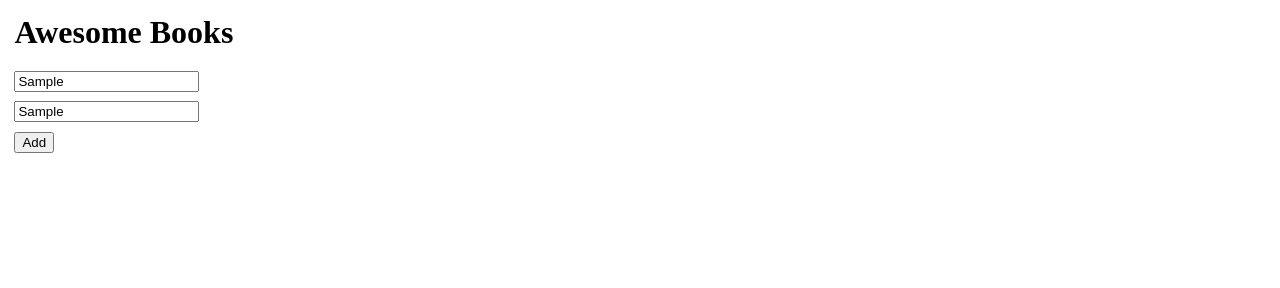
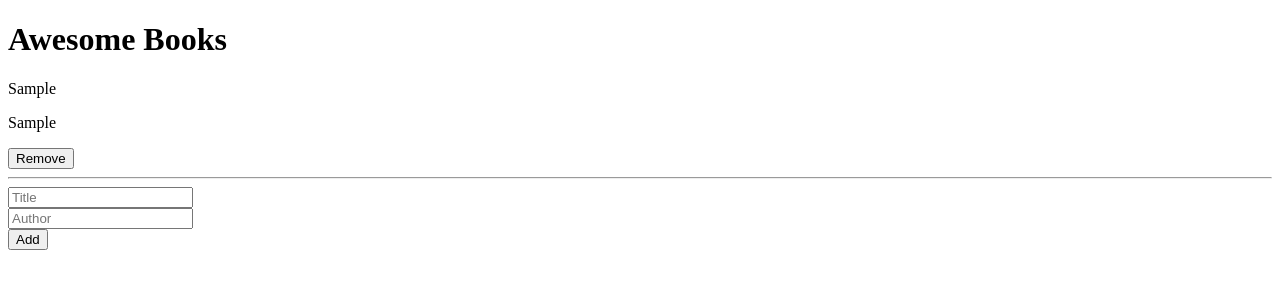
Before and after one commit to luftedar/awesome-books, a plain HTML site: page index.html in a window 1280 px wide. Both pictures are taken after typing "Sample", "Sample" into the empty fields and a click on the button "Add". Drawn offline with Linux system fonts and the light colour scheme.

Commit message:
Update code

```diff
--- a/index.html
+++ b/index.html
@@ -4,16 +4,20 @@
     <meta charset="UTF-8">
     <meta http-equiv="X-UA-Compatible" content="IE=edge">
     <meta name="viewport" content="width=device-width, initial-scale=1.0">
-  <link rel="stylesheet" href="style.css">
     <title>Awesome Books</title>
 </head>
-<body class="d-flex f-column align-start">
+<body>
+
     <h1>Awesome Books</h1>
-  <div id="show">
+
+    <div class="books"></div>
+
+    <div>
+        <input name="title" id="title-input" placeholder="Title"> <br>
+        <input name="author" id="author-input" placeholder="Author"> <br>
+        <button type="button" id="add-btn">Add</button>
     </div>
-  <input type="text" placeholder="Title" name="title" id="inp-title">
-  <input type="text" placeholder="Author" name="author" id="inp-author">
-  <button id="btn-add">Add</button>
+
     <script src="script.js"></script>
 </body>
 </html>
--- a/script.js
+++ b/script.js
@@ -1,48 +1,83 @@
-let booksArr = [];
+class Library {
+  books;
 
-function addAwesomeBooksToLocalStorage() {
-  const booksArrString = JSON.stringify(booksArr);
-  localStorage.setItem('awesomeBooks', booksArrString);
+  constructor(books) {
+    this.books = books;
+  }
+
+  removeBook(removedBook) {
+    this.books = this.books.filter((book) => book !== removedBook);
+  }
+
+  addBook(newBookTitle, newBookAuthor) {
+    const book = {
+      title: newBookTitle,
+      author: newBookAuthor,
+    };
+    this.books.push(book);
+  }
 }
 
-function getAwesomeBooksFromLocalStorage() {
+const library = new Library([]);
+
+const addAwesomeBooksToLocalStorage = () => {
+  const booksArrString = JSON.stringify(library.books);
+  localStorage.setItem('awesomeBooks', booksArrString);
+};
+
+const showBooks = () => {
+  const booksDiv = document.querySelector('.books');
+  booksDiv.innerHTML = '';
+  for (let i = 0; i < library.books.length; i += 1) {
+    const bookDiv = document.createElement('div');
+    bookDiv.classList.add('book');
+    booksDiv.appendChild(bookDiv);
+
+    const titleParagraph = document.createElement('p');
+    titleParagraph.classList.add('title');
+    titleParagraph.textContent = library.books[i].title;
+    bookDiv.appendChild(titleParagraph);
+
+    const authorParagraph = document.createElement('p');
+    authorParagraph.classList.add('author');
+    authorParagraph.textContent = library.books[i].author;
+    bookDiv.appendChild(authorParagraph);
+
+    const removeBtn = document.createElement('button');
+    removeBtn.classList.add('remove');
+    removeBtn.textContent = 'Remove';
+    removeBtn.onclick = () => {
+      library.removeBook(library.books[i]);
+      addAwesomeBooksToLocalStorage();
+      showBooks();
+    };
+    bookDiv.appendChild(removeBtn);
+
+    const lineHr = document.createElement('hr');
+    bookDiv.appendChild(lineHr);
+  }
+};
+
+const getAwesomeBooksFromLocalStorage = () => {
   const booksArrString = localStorage.getItem('awesomeBooks');
-  booksArr = JSON.parse(booksArrString);
-}
+  library.books = JSON.parse(booksArrString);
+  showBooks();
+};
 
-if(localStorage.getItem('awesomeBooks') == null) {
+if (localStorage.getItem('awesomeBooks') == null) {
   addAwesomeBooksToLocalStorage();
 } else {
   getAwesomeBooksFromLocalStorage();
 }
 
-function addBook(bookTitle, bookAuthor) {
-  const book = {
-    title: bookTitle,
-    author: bookAuthor,
-  };
+const addBtn = document.querySelector('#add-btn');
 
-  booksArr.push(book);
+addBtn.addEventListener('click', () => {
+  const title = document.querySelector('#title-input');
+  const author = document.querySelector('#author-input');
+  library.addBook(title.value, author.value);
   addAwesomeBooksToLocalStorage();
-}
-
-function removeBook(removedBook) {
-  booksArr.filter(book => book !== removedBook);
-  addAwesomeBooksToLocalStorage();
-}
-
-const addBtn = document.querySelector('#btn-add');
-
-addBtn.addEventListener('click', ()=>{
-  const title = document.querySelector('#inp-title').value;
-  const author = document.querySelector('#inp-author').value;
-  addBook(title, author);
+  showBooks();
+  title.value = '';
+  author.value = '';
 });
-
-const removeBtns = document.querySelectorAll('#show .remove');
-
-for (let i = 0; i < removeBtns.length; i += 1) {
-  removeBtns[i].addEventListener('click', ()=>{
-    removeBook(booksArr[i]);
-  });
-}
--- a/style.css
+++ b/style.css
@@ -13,3 +13,7 @@
 .align-start {
   align-items: start;
 }
+
+#show {
+  width: 100%;
+}
```
Lines whose indentation alone changed are shown as unchanged.
